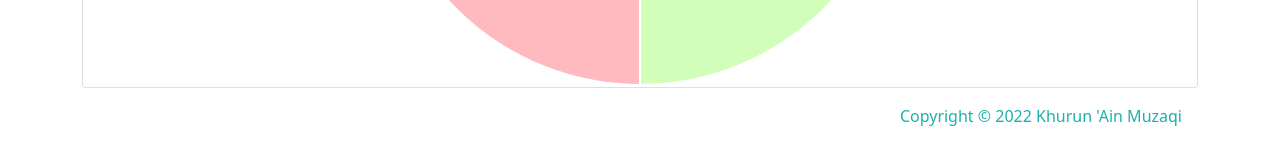
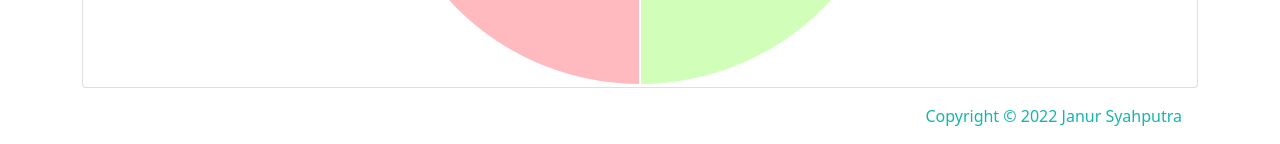
Before and after one commit to JanurSyahPutra/e-vaksin, a PHP site: page /superadmin/halaman_super.php in a window 1280 px wide. Shown: the part 792-936 px from the top of the page. Run offline with PHP 8.4, Linux system fonts and the light colour scheme; a user stored in the database is signed in; data comes from the database, SQL or seed files in the repository; data that the repository does not hold is empty; some libraries are stand-ins or nearby versions.

Commit message:
Update footer.php

```diff
--- a/template/footer.php
+++ b/template/footer.php
@@ -4,7 +4,7 @@
 
 $tahunSekarang = date("Y");
 
-echo "Copyright &copy; {$tahunSekarang} Khurun 'Ain Muzaqi";
+echo "Copyright &copy; {$tahunSekarang} Janur Syahputra";
 
 ?>
 </div>
```
